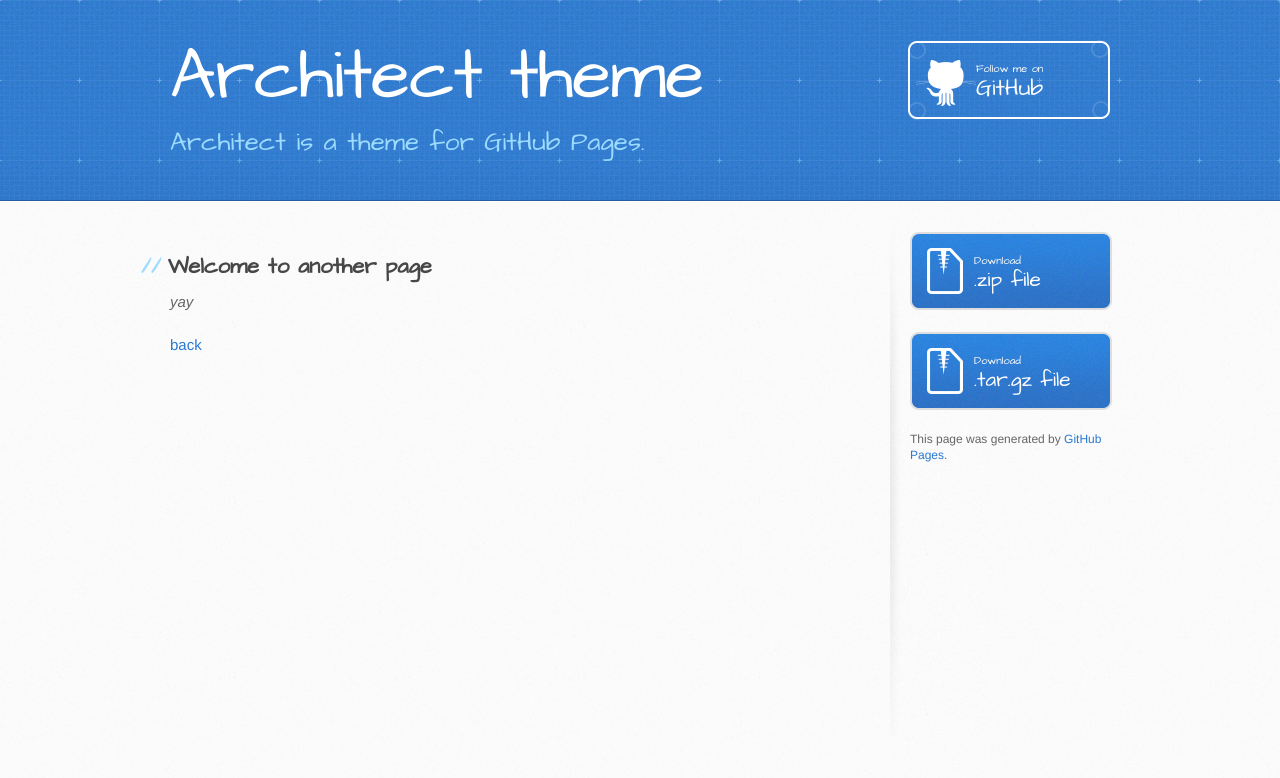
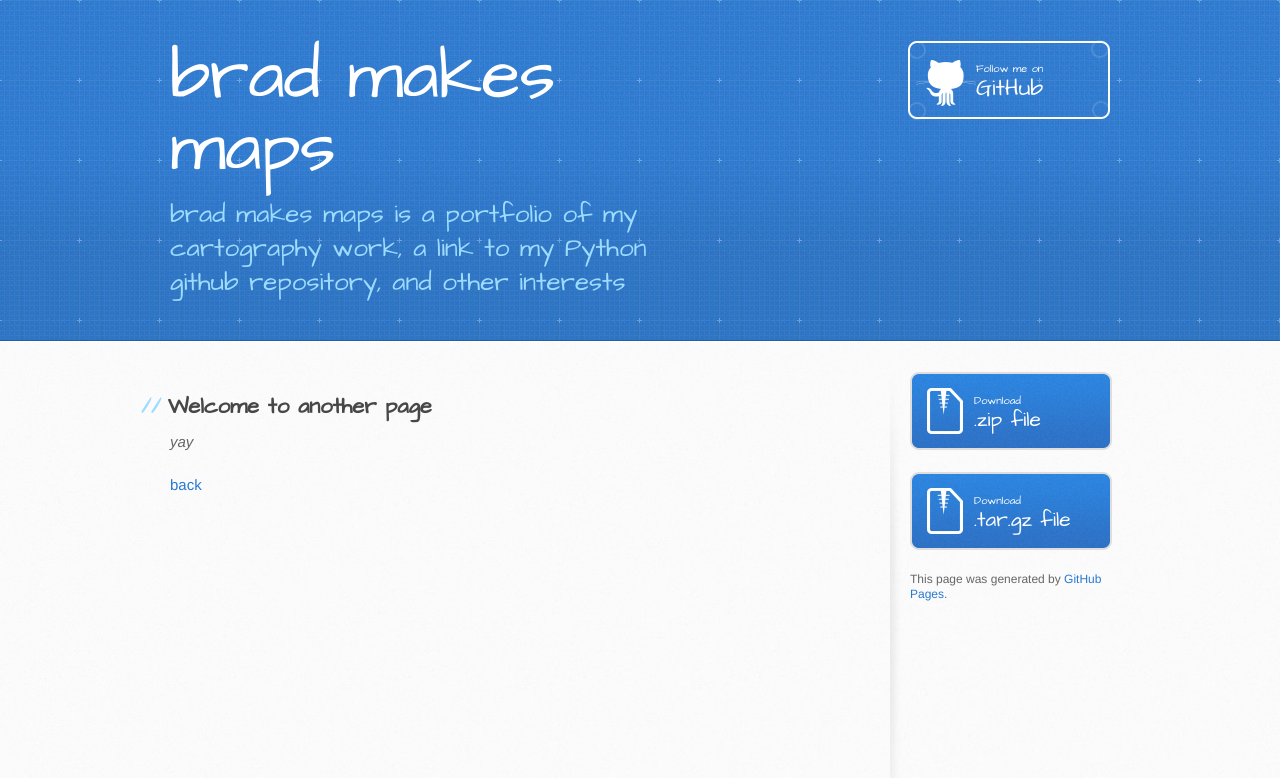
Before and after one commit to bradmakesmaps/bradmakesmaps.github.io, a Jekyll site: the page built from another-page.md, in a window 1280 px wide. Shown: the top 778 px of the page. Built offline with Jekyll 4.4.1, drawn with Linux system fonts in a browser that asks for light colours; our own code applies the rules of GitHub Pages for plain Markdown files.

Commit message:
Update _config.yml

```diff
--- a/_config.yml
+++ b/_config.yml
@@ -1,5 +1,5 @@
-title: Architect theme
-description: Architect is a theme for GitHub Pages.
+title: brad makes maps
+description: brad makes maps is a portfolio of my cartography work, a link to my Python github repository, and other interests
 show_downloads: true
 google_analytics:
 theme: jekyll-theme-architect
```
